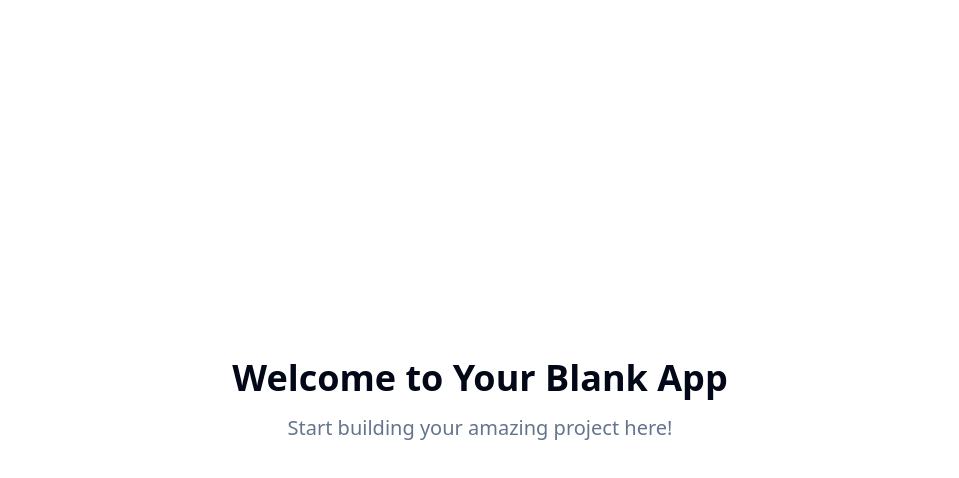
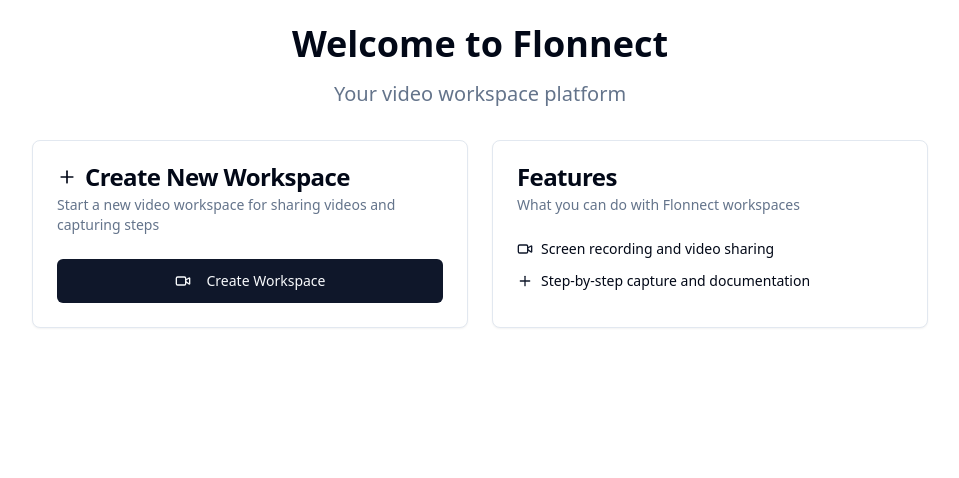
Before and after one commit to akashFairpe/flonnect-workspace-hub-97, a React (Vite) app: page / in a window 1280 px wide. Shown: the top 478 px of the page, without its empty margins (160-1119 px from the left). Built offline with nearby package versions, Linux system fonts and the light colour scheme.

Commit message:
Add workspace creation option
Implement a feature to allow users to create new workspaces.

```diff
--- a/src/App.tsx
+++ b/src/App.tsx
@@ -1,9 +1,11 @@
+
 import { Toaster } from "@/components/ui/toaster";
 import { Toaster as Sonner } from "@/components/ui/sonner";
 import { TooltipProvider } from "@/components/ui/tooltip";
 import { QueryClient, QueryClientProvider } from "@tanstack/react-query";
 import { BrowserRouter, Routes, Route } from "react-router-dom";
 import Index from "./pages/Index";
+import VideoWorkspace from "./components/VideoWorkspace";
 import NotFound from "./pages/NotFound";
 
 const queryClient = new QueryClient();
@@ -16,6 +18,7 @@ const App = () => (
       <BrowserRouter>
         <Routes>
           <Route path="/" element={<Index />} />
+          <Route path="/workspace" element={<VideoWorkspace />} />
           {/* ADD ALL CUSTOM ROUTES ABOVE THE CATCH-ALL "*" ROUTE */}
           <Route path="*" element={<NotFound />} />
         </Routes>
--- a/src/pages/Index.tsx
+++ b/src/pages/Index.tsx
@@ -1,11 +1,62 @@
-// Update this page (the content is just a fallback if you fail to update the page)
+
+import { Button } from '@/components/ui/button';
+import { Card, CardContent, CardDescription, CardHeader, CardTitle } from '@/components/ui/card';
+import { Video, Plus } from 'lucide-react';
+import { useNavigate } from 'react-router-dom';
 
 const Index = () => {
+  const navigate = useNavigate();
+
   return (
-    <div className="min-h-screen flex items-center justify-center bg-background">
-      <div className="text-center">
-        <h1 className="text-4xl font-bold mb-4">Welcome to Your Blank App</h1>
-        <p className="text-xl text-muted-foreground">Start building your amazing project here!</p>
+    <div className="min-h-screen bg-background p-6">
+      <div className="max-w-4xl mx-auto">
+        <div className="text-center mb-8">
+          <h1 className="text-4xl font-bold mb-4">Welcome to Flonnect</h1>
+          <p className="text-xl text-muted-foreground">Your video workspace platform</p>
+        </div>
+
+        <div className="grid gap-6 md:grid-cols-2">
+          <Card>
+            <CardHeader>
+              <CardTitle className="flex items-center gap-2">
+                <Plus className="w-5 h-5" />
+                Create New Workspace
+              </CardTitle>
+              <CardDescription>
+                Start a new video workspace for sharing videos and capturing steps
+              </CardDescription>
+            </CardHeader>
+            <CardContent>
+              <Button
+                onClick={() => navigate('/workspace')}
+                className="w-full"
+                size="lg"
+              >
+                <Video className="w-4 h-4 mr-2" />
+                Create Workspace
+              </Button>
+            </CardContent>
+          </Card>
+
+          <Card>
+            <CardHeader>
+              <CardTitle>Features</CardTitle>
+              <CardDescription>
+                What you can do with Flonnect workspaces
+              </CardDescription>
+            </CardHeader>
+            <CardContent className="space-y-3">
+              <div className="flex items-center gap-2 text-sm">
+                <Video className="w-4 h-4 text-primary" />
+                Screen recording and video sharing
+              </div>
+              <div className="flex items-center gap-2 text-sm">
+                <Plus className="w-4 h-4 text-primary" />
+                Step-by-step capture and documentation
+              </div>
+            </CardContent>
+          </Card>
+        </div>
       </div>
     </div>
   );
```
